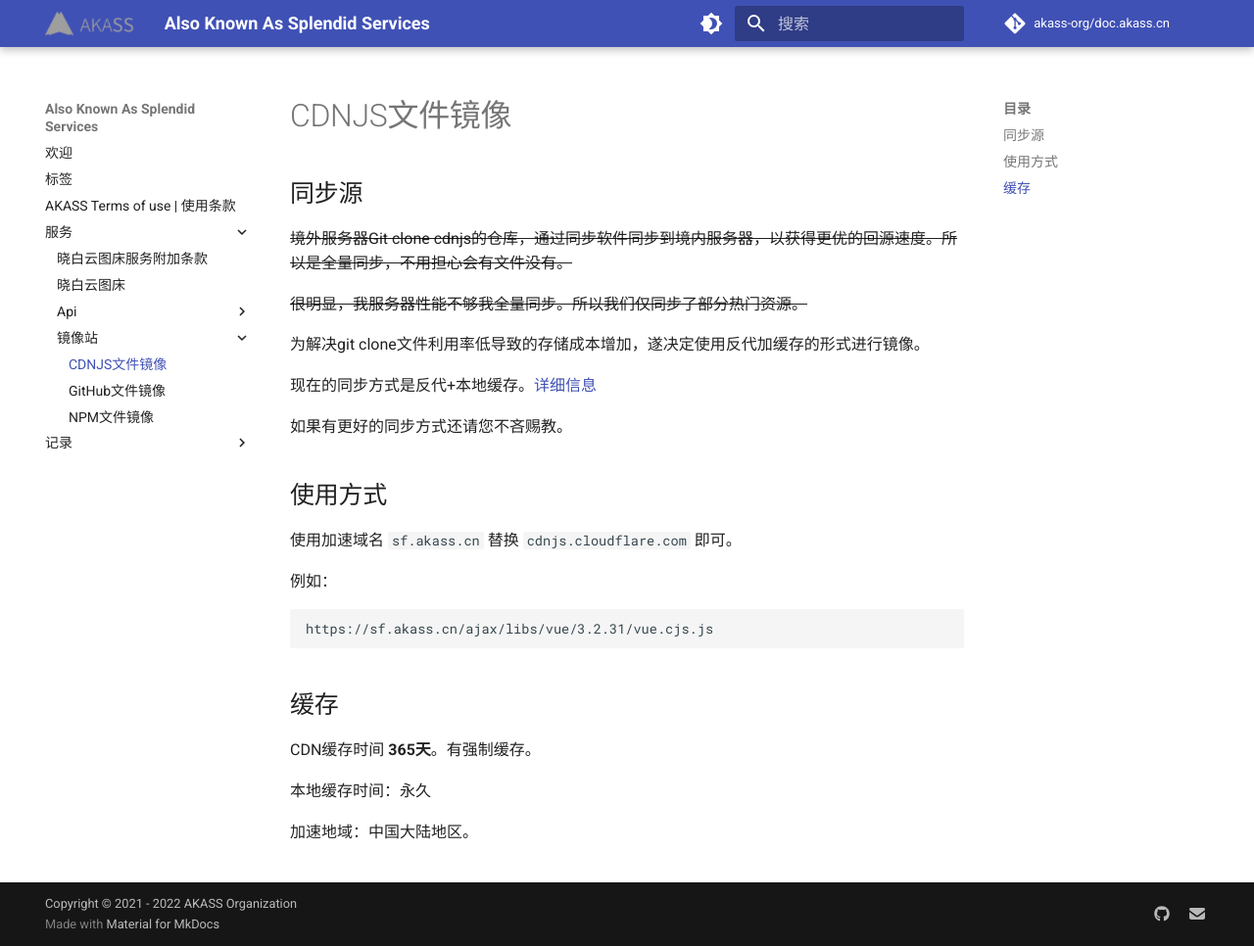
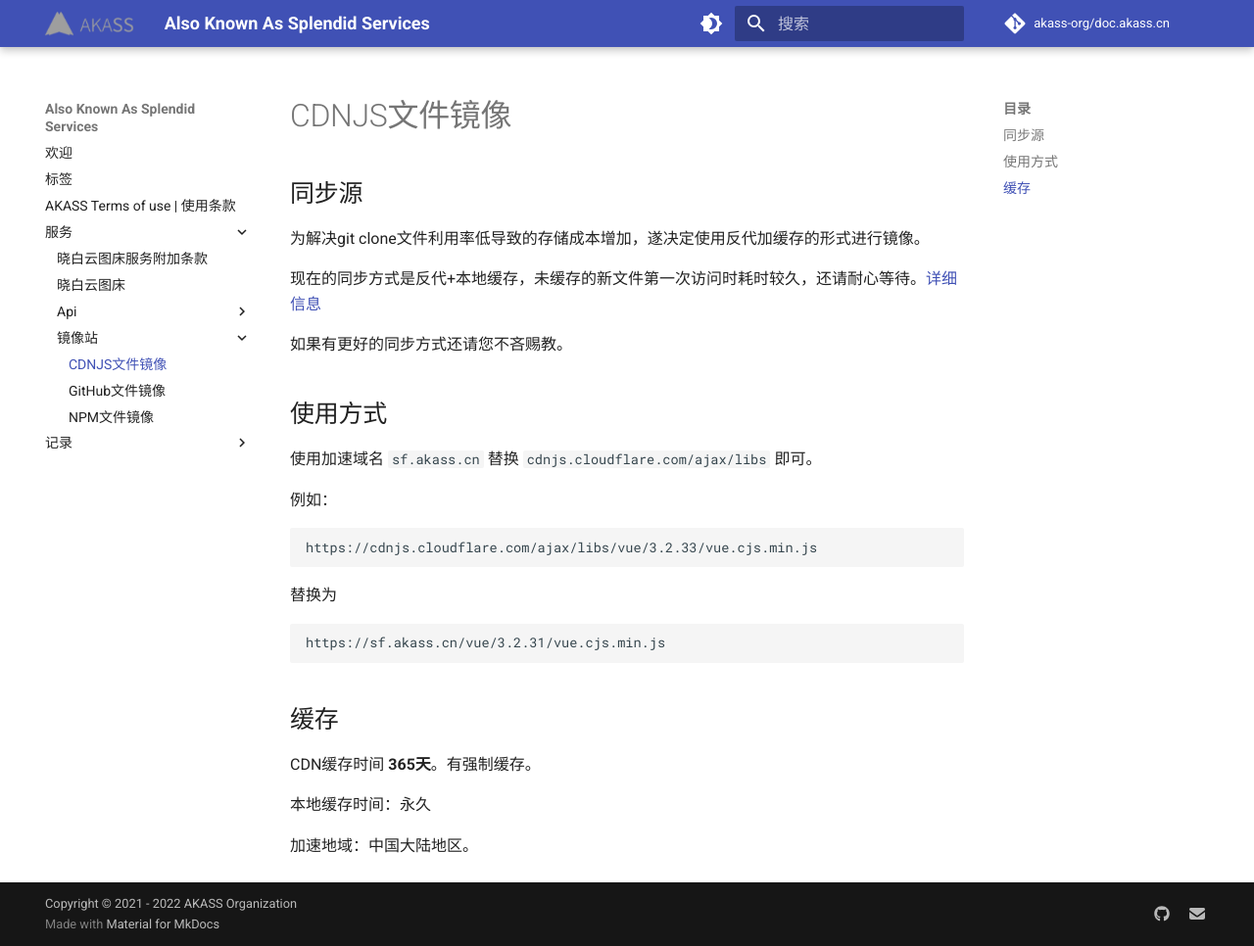
Before and after one commit to akass-org/doc.akass.cn, an MkDocs documentation site: the page built from docs/服务/镜像站/cdnjs.md, in a window 1280 px wide and 966 px high. Shown: the whole window at 98% size. Built offline with MkDocs 1.6.1 and Material for MkDocs 9.7.7, drawn with Linux system fonts in a browser that asks for light colours; comment, search, counter and statistics services are not loaded.

Commit message:
Update Mirrors.

````diff
--- a/docs/服务/镜像站/cdnjs.md
+++ b/docs/服务/镜像站/cdnjs.md
@@ -2,23 +2,24 @@
 
 ## 同步源
 
-~~境外服务器Git clone cdnjs的仓库，通过同步软件同步到境内服务器，以获得更优的回源速度。所以是全量同步，不用担心会有文件没有。~~
-
-~~很明显，我服务器性能不够我全量同步。所以我们仅同步了部分热门资源。~~
-
 为解决git clone文件利用率低导致的存储成本增加，遂决定使用反代加缓存的形式进行镜像。
 
-现在的同步方式是反代+本地缓存。[详细信息](../img/info.png)
+现在的同步方式是反代+本地缓存，未缓存的新文件第一次访问时耗时较久，还请耐心等待。[详细信息](../img/info.png)
 
 如果有更好的同步方式还请您不吝赐教。
 
 ## 使用方式
 
-使用加速域名 `sf.akass.cn` 替换 `cdnjs.cloudflare.com` 即可。
+使用加速域名 `sf.akass.cn` 替换 `cdnjs.cloudflare.com/ajax/libs` 即可。
 
 例如：
+
 ```
-https://sf.akass.cn/ajax/libs/vue/3.2.31/vue.cjs.js
+https://cdnjs.cloudflare.com/ajax/libs/vue/3.2.33/vue.cjs.min.js
+```
+替换为
+```
+https://sf.akass.cn/vue/3.2.31/vue.cjs.min.js
 ```
 
 ## 缓存
````
Also changed, not shown: docs/服务/镜像站/github.md (+1 -5 lines), docs/服务/镜像站/npm.md (+7 -1 lines).
